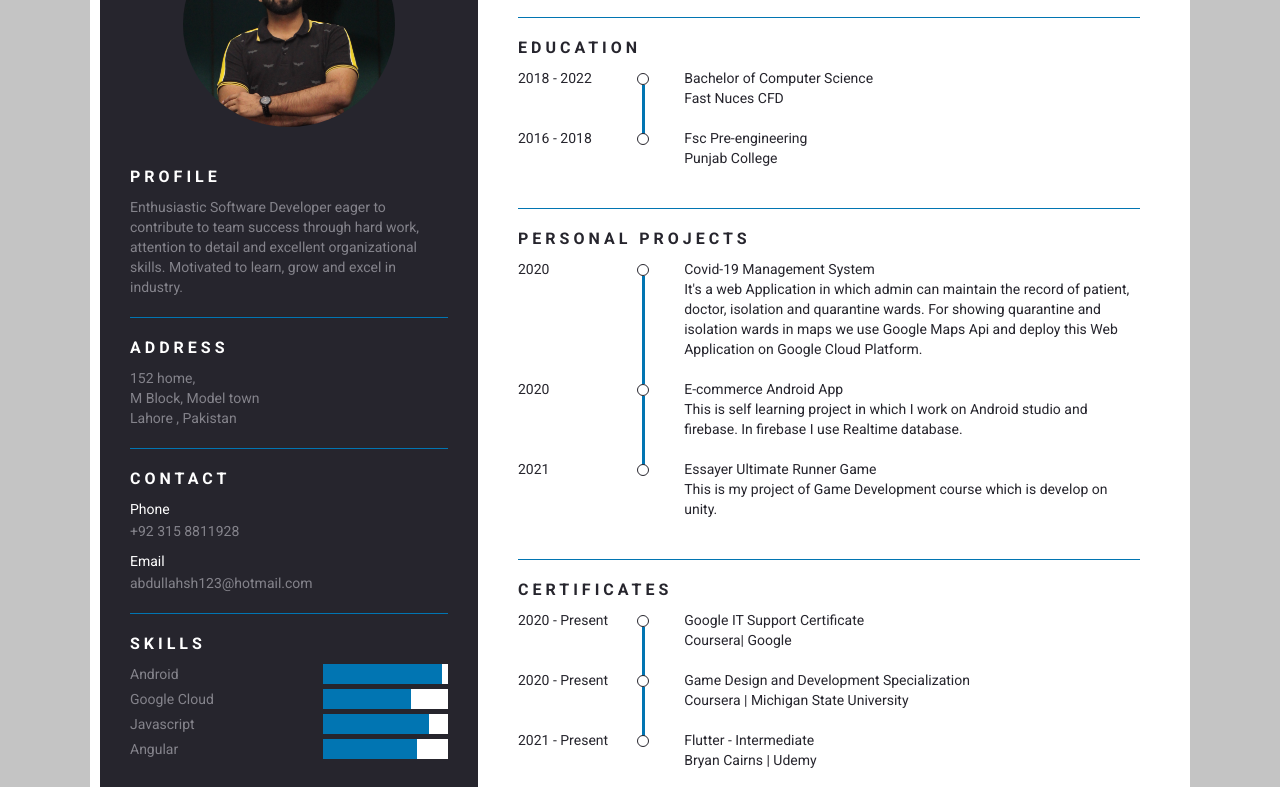
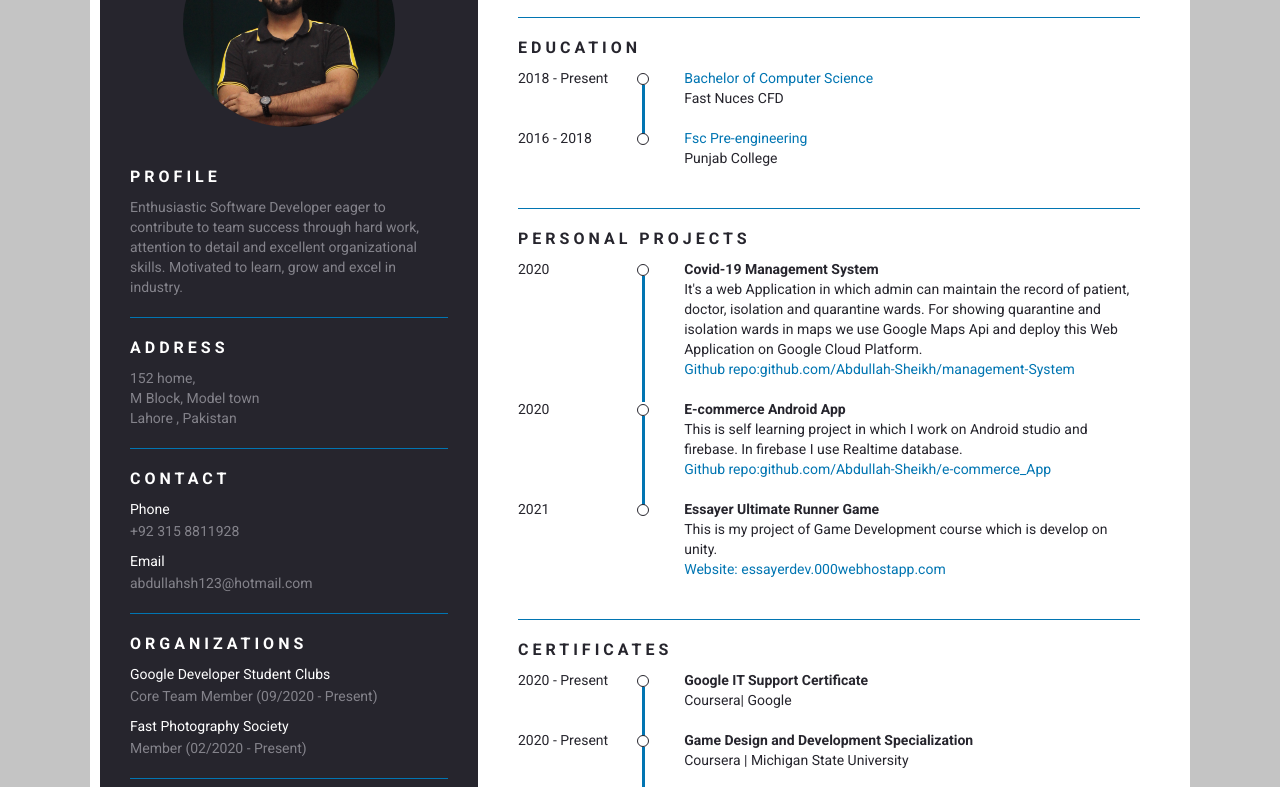
Before and after one commit to Abdullah-Sheikh/myportfolio, a plain HTML site: page cv.html in a window 1280 px wide. Shown: the part 148-935 px from the top of the page. Drawn offline with Linux system fonts and the light colour scheme.

Commit message:
minor updates

```diff
--- a/cv.html
+++ b/cv.html
@@ -1,8 +1,21 @@
 <!DOCTYPE html>
 <html>
 <head>
-	<meta charset="utf-8">
-	<title>Responsive Resume UI Design in HTML and CSS</title>
+
+	<meta charset="UTF-8">
+	<meta name="viewport" content="width=device-width, initial-scale=1.0">
+	<meta name="keywords"
+			content="abdullah sheikh , abdullah , android , developer , fast nuces , pakistan, google ,  template" />
+	<meta name="description"
+			content="Hi, I am Abdullah Sheikh. I am currently working as an Android Developer at a Startup.
+			Expertise
+
+			For programming logic my expertise in C/C++ language.
+			For Android Development my expertise in Android Studio.
+			For Hybrid App (ios/android/web apps) Development I use the ionic framework.
+			For Web development my expertise in HTML, CSS, Javascript, WordPress, and Angular.
+			=> For Database my expertise in firebase and Mysql." />
+	<title>Muhammad Abdullah</title>
 	<meta name="viewport" content="width=device-width, initial-scale=1.0">
 	<link rel="stylesheet" type="text/css" href="styles.css">
 	<script src="https://kit.fontawesome.com/b99e675b6e.js"></script>
@@ -44,6 +57,18 @@
 					<div class="resume_subinfo">abdullahsh123@hotmail.com</div>
 				</div>
 			</div>
+			<div class="resume_item resume_contact">
+				<div class="resume_title">Organizations</div>
+				<div class="resume_info">
+					<div class="resume_subtitle">Google Developer Student Clubs</div>
+					<div class="resume_subinfo">Core Team Member (09/2020 - Present)</div>
+				</div>
+				<div class="resume_info">
+					<div class="resume_subtitle">Fast Photography Society</div>
+					<div class="resume_subinfo">Member (02/2020 - Present)</div>
+				</div>
+			</div>
+
 			<div class="resume_item resume_skills">
 				<div class="resume_title">Skills</div>
 				<div class="resume_info">
@@ -92,16 +117,16 @@
 			<div class="resume_title">Education</div>
 			<div class="resume_info">
 				<div class="resume_data">
-					<div class="year">2018 - 2022</div>
+					<div class="year">2018 - Present</div>
 					<div class="content">
-						<p>Bachelor of Computer Science</p>
+						<p class="heading">Bachelor of Computer Science</p>
 						<p>Fast Nuces CFD</p>
 					</div>
 				</div>
 				<div class="resume_data">
 					<div class="year">2016 - 2018</div>
 					<div class="content">
-						<p>Fsc Pre-engineering</p>
+						<p class="heading">Fsc Pre-engineering</p>
 						<p>Punjab College</p>
 					</div>
 				</div>
@@ -114,22 +139,27 @@
 				<div class="resume_data">
 					<div class="year">2020</div>
 					<div class="content">
-						<p>Covid-19 Management System</p>
+						<p><strong>Covid-19 Management System</strong></p>
 						<p>It's a web Application in which admin can maintain the record of patient, doctor, isolation and quarantine wards. For showing quarantine and isolation wards in maps we use Google Maps Api and deploy this Web Application on Google Cloud Platform.</p>
+          <a href="https://github.com/Abdullah-Sheikh/management-System"> <p color= "black">Github repo:github.com/Abdullah-Sheikh/management-System</p></a>
 					</div>
 				</div>
 				<div class="resume_data">
 					<div class="year">2020</div>
 					<div class="content">
-						<p>E-commerce Android App</p>
+						<p><strong>E-commerce Android App</strong></p>
 						<p>This is self learning project in which I work on Android studio and firebase. In firebase I use Realtime database.</p>
+						<a href="https://github.com/Abdullah-Sheikh/e-commerce_App"> <p color= "black">Github repo:github.com/Abdullah-Sheikh/e-commerce_App</p></a>
+
 					</div>
 				</div>
 				<div class="resume_data">
 					<div class="year">2021</div>
 					<div class="content">
-						<p>Essayer Ultimate Runner Game</p>
+						<p><strong>Essayer Ultimate Runner Game</strong></p>
 						<p>This is my project of Game Development course which is develop on unity.</p>
+						<a href="https://essayerdev.000webhostapp.com"> <p color= "black">Website: essayerdev.000webhostapp.com</p></a>
+
 					</div>
 				</div>
 
@@ -141,21 +171,21 @@
 				<div class="resume_data">
 					<div class="year">2020 - Present</div>
 					<div class="content">
-						<p>Google IT Support Certificate</p>
+						<p><strong>Google IT Support Certificate</strong></p>
 						<p>Coursera| Google</p>
 					</div>
 				</div>
 				<div class="resume_data">
 					<div class="year">2020 - Present</div>
 					<div class="content">
-						<p>Game Design and Development Specialization</p>
+						<p><strong>Game Design and Development Specialization</strong></p>
 						<p>Coursera | Michigan State University</p>
 					</div>
 				</div>
 				<div class="resume_data">
 					<div class="year">2021 - Present</div>
 					<div class="content">
-						<p>Flutter - Intermediate</p>
+						<p><strong>Flutter - Intermediate</strong></p>
 						<p>Bryan Cairns | Udemy</p>
 					</div>
 				</div>
--- a/styles.css
+++ b/styles.css
@@ -20,6 +20,22 @@ body{
 	margin: 50px auto;
 	background: #ffffff;
 	padding: 10px;
+}
+
+.heading{
+	color:#0175b2;
+
+}
+
+a:link, a:visited {
+
+  color:#0175b2;
+  text-decoration: none;
+  display: inline-block;
+}
+
+a:hover, a:active {
+  color:#26252d
 }
 
 .resume_wrapper .resume_left{
```
Also changed, not shown: index.html (+8 -0 lines).
